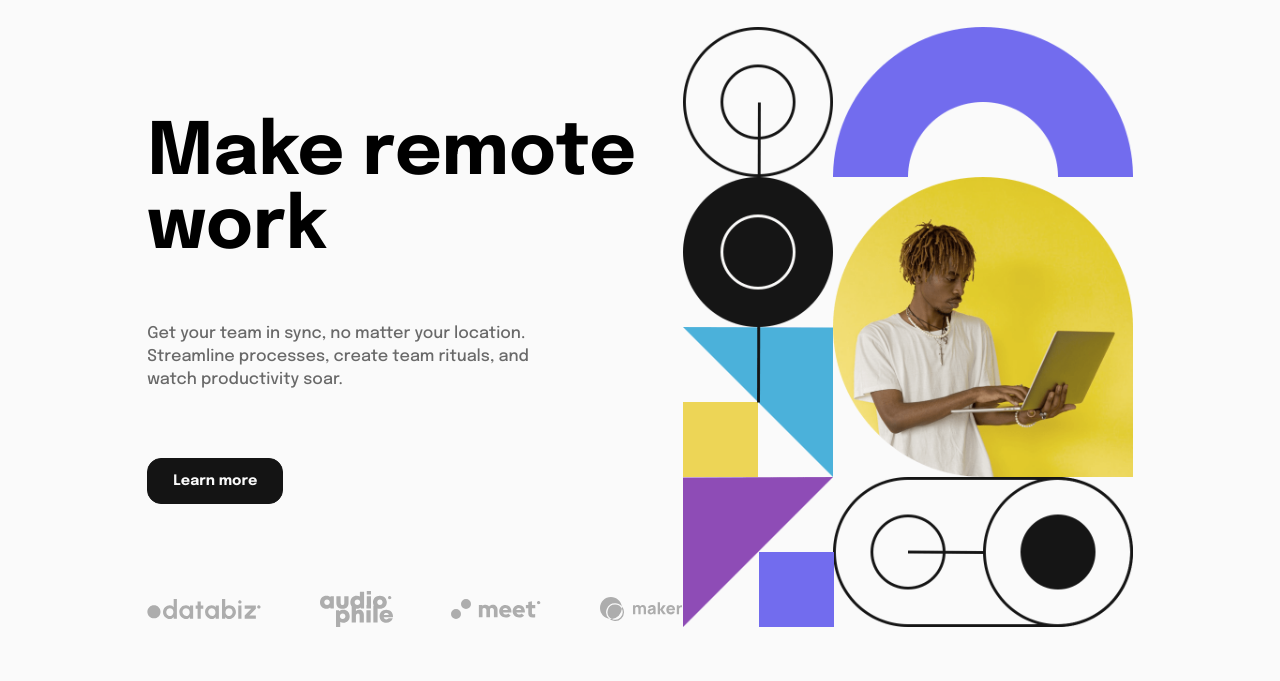
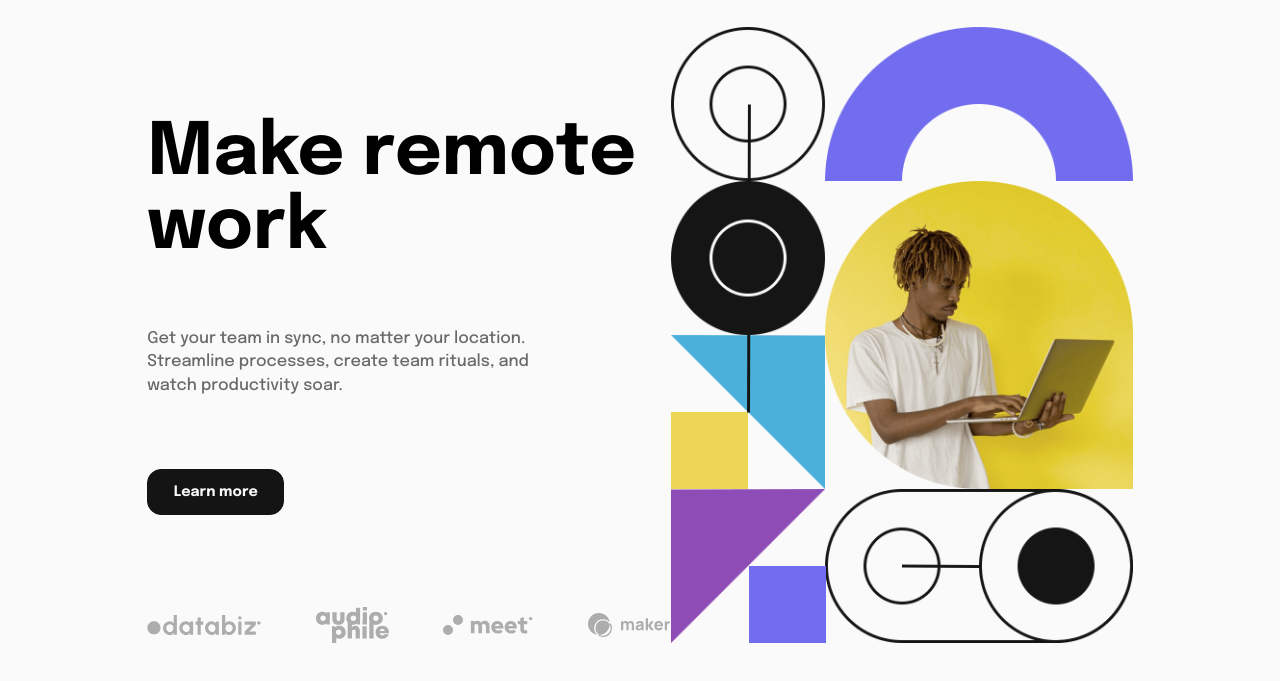
Before and after one commit to stevanusfebrian/intro-with-dropdown-fm, a plain HTML site: page index.html in a window 1280 px wide. Shown: the part 71-752 px from the top of the page. Drawn offline with Linux system fonts and the light colour scheme.

Commit message:
update css for mozilla

```diff
--- a/style.css
+++ b/style.css
@@ -12,13 +12,11 @@ html{
     font-family: 'Epilogue', sans-serif;
     font-size: 1.125rem;
     background-color: var(--white);
-
 }
 
 body{
     padding: 0;
     margin: 0;
-
 }
 
 h1, h2, h3, p{
@@ -40,11 +38,9 @@ nav{
     /* position: relative; */
 }
 
-
 .logo{
     padding-right: 35px;
 }
-
 
 .items-container{
     width: 100%;
@@ -144,10 +140,9 @@ button{
 }
 
 /* # MAIN */
-
 main{
     width: 77vw;
-    height: 75vh;
+    height: 77vh;
     display: flex;
     justify-content: space-between;
     margin: 0 auto;
@@ -155,21 +150,23 @@ main{
 }
 
 .heroes img{
-    height: 100%;
+    height:100%;
+    /* border: 1px solid blue; */
 }
 
 .main-text{
     /* border: 1px solid red; */
     width: 55%;
+    height: 100%;
     display: flex;
     flex-direction: column;
     justify-content: space-between;
-    position: relative;
 }
 
 .headline{
     font-size: 2em;
     margin-top: 90px;
+    width: 100%;
 }
 
 .description{
@@ -183,7 +180,7 @@ main{
 
 .learnMore{
     padding: 15px 25px;
-    width: fit-content;
+    width: 137px;;
     background-color: var(--black);
     color: var(--white);
     font-weight: 700;
@@ -205,6 +202,7 @@ main{
 }
 
 
+/* MEDIA QUERIES */
 @media screen and (min-width: 1920px) {
     nav{
         padding: 50px 55px;
@@ -212,6 +210,7 @@ main{
 
     .headline{
         font-size: 2.5em;
+        margin-right: 350px;
     }
     .description{
         font-size: 1.5em;
@@ -232,7 +231,6 @@ main{
 }
 
 @media screen and (max-width:1133px) {
-
     .main-text{
         padding-right: 50px;
     }
@@ -356,7 +354,7 @@ main{
         flex-direction: column-reverse;
         width: 100%;
         height: 100%;
-        border: 1px solid blue;
+        /* border: 1px solid blue; */
         justify-content:flex-end;
         /* overflow-y: hidden; */
     }
@@ -389,5 +387,4 @@ main{
     .heroes img{
         width: 100vw;
     }
-
 }
```
